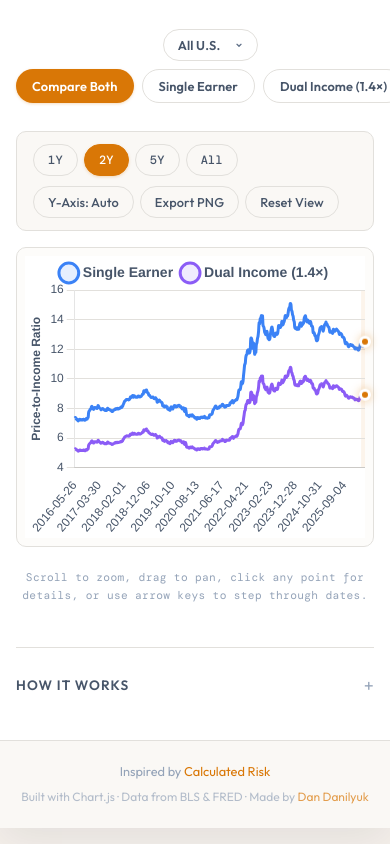
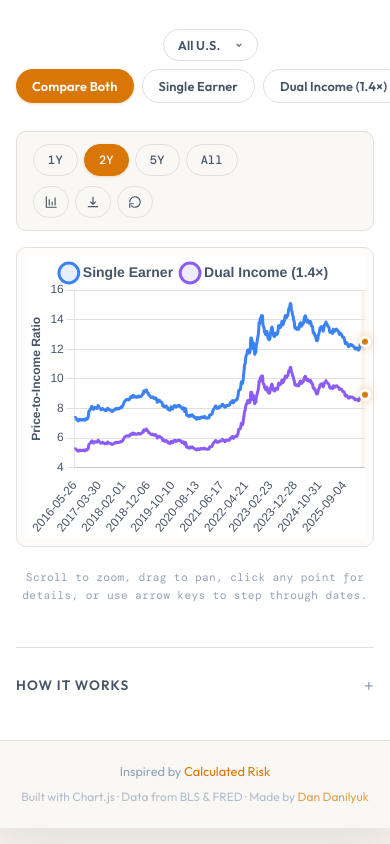
Before and after one commit to DanDanilyuk/mortgage_affordability_analysis, a plain HTML site: page index.html in a window 390 px wide. Shown: the part 1163-2007 px from the top of the page. Drawn offline with nearby package versions, Linux system fonts and the light colour scheme; some packages are replaced by stand-ins of ours; a script that the page names is missing.

Commit message:
Icon-only chart-toolbar action buttons on mobile
The mobile rule on .date-range-header stacked the action buttons
below the date-range row, eating vertical space and leaving the
chart pushed further down on phones. Replace with a single-row
layout where the three actions collapse to icon-only buttons.

Inline SVG icons (Y-axis bars, download arrow, rotate-back), each
paired with a hidden-on-mobile .btn-label. The Y-axis toggle's text
target is now the inner span (cached as btnToggleYLabel) rather
than the whole button, so toggling Auto/Zero no longer wipes out
the icon. btnResetZoom gains a missing aria-label for the icon-only
state.

```diff
--- a/app.js
+++ b/app.js
@@ -54,6 +54,7 @@
     incomeDelta: document.getElementById('incomeDelta'),
     rateDelta: document.getElementById('rateDelta'),
     btnToggleY: document.getElementById('btnToggleY'),
+    btnToggleYLabel: document.getElementById('btnToggleYLabel'),
     btnResetFilters: document.getElementById('btnResetFilters'),
     stateSelect: document.getElementById('stateSelect'),
     headerEyebrow: document.getElementById('headerEyebrow'),
@@ -666,11 +667,15 @@
     link.click();
   };
 
+  const setYAxisLabel = () => {
+    dom.btnToggleYLabel.textContent = state.yAxisZero ? 'Y-Axis: Zero' : 'Y-Axis: Auto';
+    dom.btnToggleY.classList.toggle('active', state.yAxisZero);
+  };
+
   const toggleYAxis = () => {
     state.yAxisZero = !state.yAxisZero;
     state.chartInstance.options.scales.y.beginAtZero = state.yAxisZero;
-    dom.btnToggleY.textContent = state.yAxisZero ? 'Y-Axis: Zero' : 'Y-Axis: Auto';
-    dom.btnToggleY.classList.toggle('active', state.yAxisZero);
+    setYAxisLabel();
     state.chartInstance.update();
   };
 
@@ -840,7 +845,7 @@
     dom.stateSelect.value = params.state;
 
     if (state.yAxisZero) {
-      dom.btnToggleY.textContent = 'Y-Axis: Zero';
+      dom.btnToggleYLabel.textContent = 'Y-Axis: Zero';
       dom.btnToggleY.classList.add('active');
     }
 
@@ -882,8 +887,7 @@
       state.currentView = DEFAULTS.view;
       state.yAxisZero = DEFAULTS.yaxis === 'zero';
       dom.stateSelect.value = DEFAULTS.state;
-      dom.btnToggleY.textContent = `Y-Axis: ${state.yAxisZero ? 'Zero' : 'Auto'}`;
-      dom.btnToggleY.classList.toggle('active', state.yAxisZero);
+      setYAxisLabel();
       resizeSelect();
       loadData(DEFAULTS.state);
     });
--- a/index.html
+++ b/index.html
@@ -227,11 +227,21 @@
                                 <button class="btn btn-secondary btn-small" data-range="all">All</button>
                             </div>
                             <div class="action-buttons">
-                                <button class="btn btn-secondary btn-small" id="btnToggleY"
-                                    aria-label="Toggle Y-Axis origin">Y-Axis: Auto</button>
-                                <button class="btn btn-secondary btn-small" id="btnDownload"
-                                    aria-label="Download Chart as PNG">Export PNG</button>
-                                <button class="btn btn-secondary btn-small" id="btnResetZoom">Reset View</button>
+                                <button class="btn btn-secondary btn-small btn-action" id="btnToggleY"
+                                    aria-label="Toggle Y-Axis origin">
+                                    <svg class="btn-icon" aria-hidden="true" focusable="false" viewBox="0 0 24 24" fill="none" stroke="currentColor" stroke-width="2" stroke-linecap="round" stroke-linejoin="round"><path d="M4 3v18M4 21h17M9 17V8m5 9v-5m5 5V5"/></svg>
+                                    <span class="btn-label" id="btnToggleYLabel">Y-Axis: Auto</span>
+                                </button>
+                                <button class="btn btn-secondary btn-small btn-action" id="btnDownload"
+                                    aria-label="Download chart as PNG">
+                                    <svg class="btn-icon" aria-hidden="true" focusable="false" viewBox="0 0 24 24" fill="none" stroke="currentColor" stroke-width="2" stroke-linecap="round" stroke-linejoin="round"><path d="M12 4v12m0 0l-4-4m4 4l4-4M4 20h16"/></svg>
+                                    <span class="btn-label">Export PNG</span>
+                                </button>
+                                <button class="btn btn-secondary btn-small btn-action" id="btnResetZoom"
+                                    aria-label="Reset chart view">
+                                    <svg class="btn-icon" aria-hidden="true" focusable="false" viewBox="0 0 24 24" fill="none" stroke="currentColor" stroke-width="2" stroke-linecap="round" stroke-linejoin="round"><path d="M3 12a9 9 0 1 1 3 6.7M3 21v-6h6"/></svg>
+                                    <span class="btn-label">Reset View</span>
+                                </button>
                             </div>
                         </div>
                     </div>
--- a/styles.css
+++ b/styles.css
@@ -585,6 +585,18 @@ h1 .header-accent {
   font-family: var(--font-body);
 }
 
+.btn-action {
+  display: inline-flex;
+  align-items: center;
+  gap: 6px;
+}
+
+.btn-icon {
+  width: 14px;
+  height: 14px;
+  flex-shrink: 0;
+}
+
 /* --- Chart Container --- */
 .chart-container {
   position: relative;
@@ -803,8 +815,17 @@ footer a:hover {
   }
 
   .date-range-header {
-    flex-direction: column;
-    align-items: flex-start;
+    flex-direction: row;
+    align-items: center;
+    justify-content: space-between;
+  }
+
+  .btn-action .btn-label {
+    display: none;
+  }
+
+  .btn-action {
+    padding: 8px 10px;
   }
 
   footer {
```
